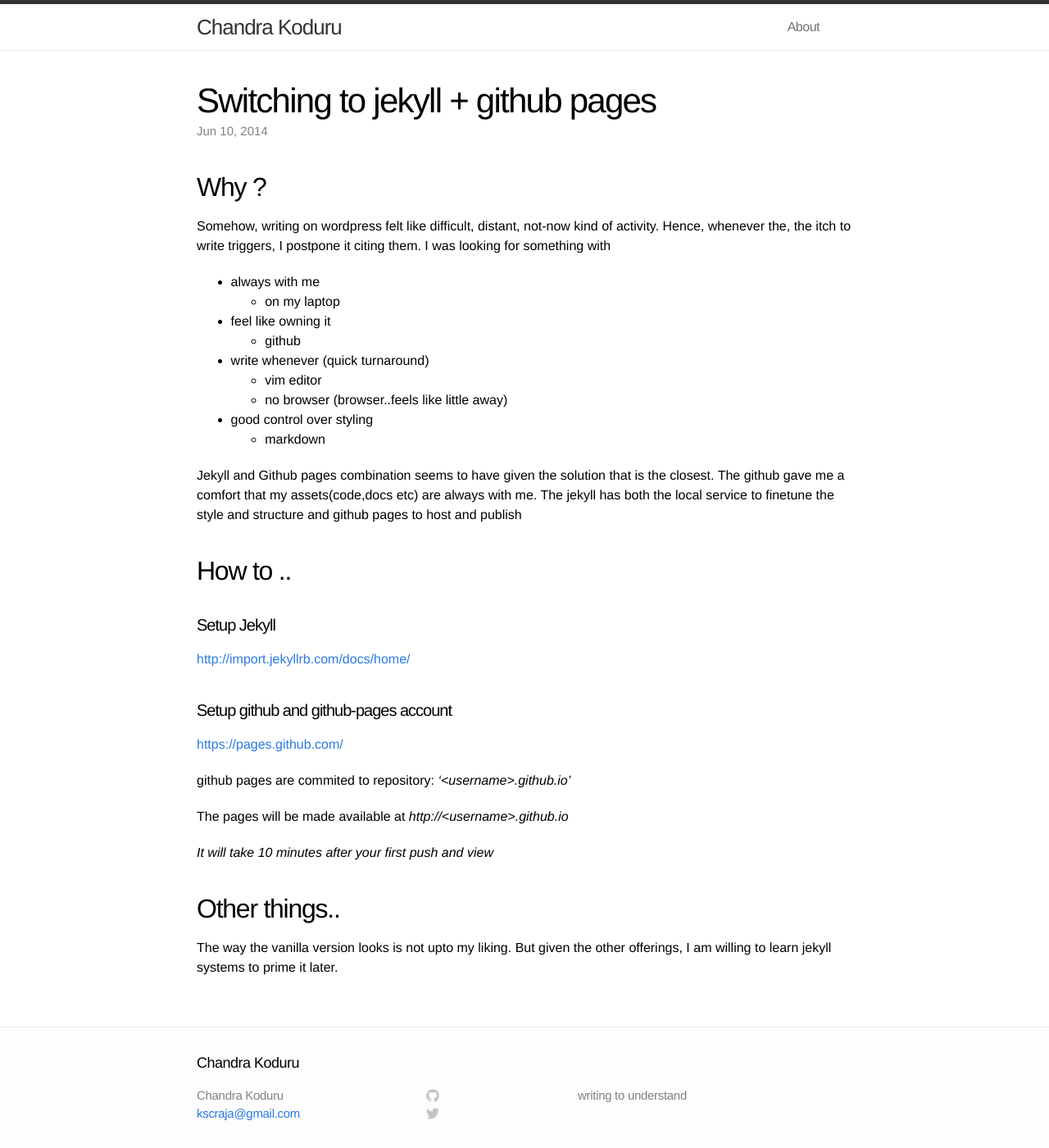
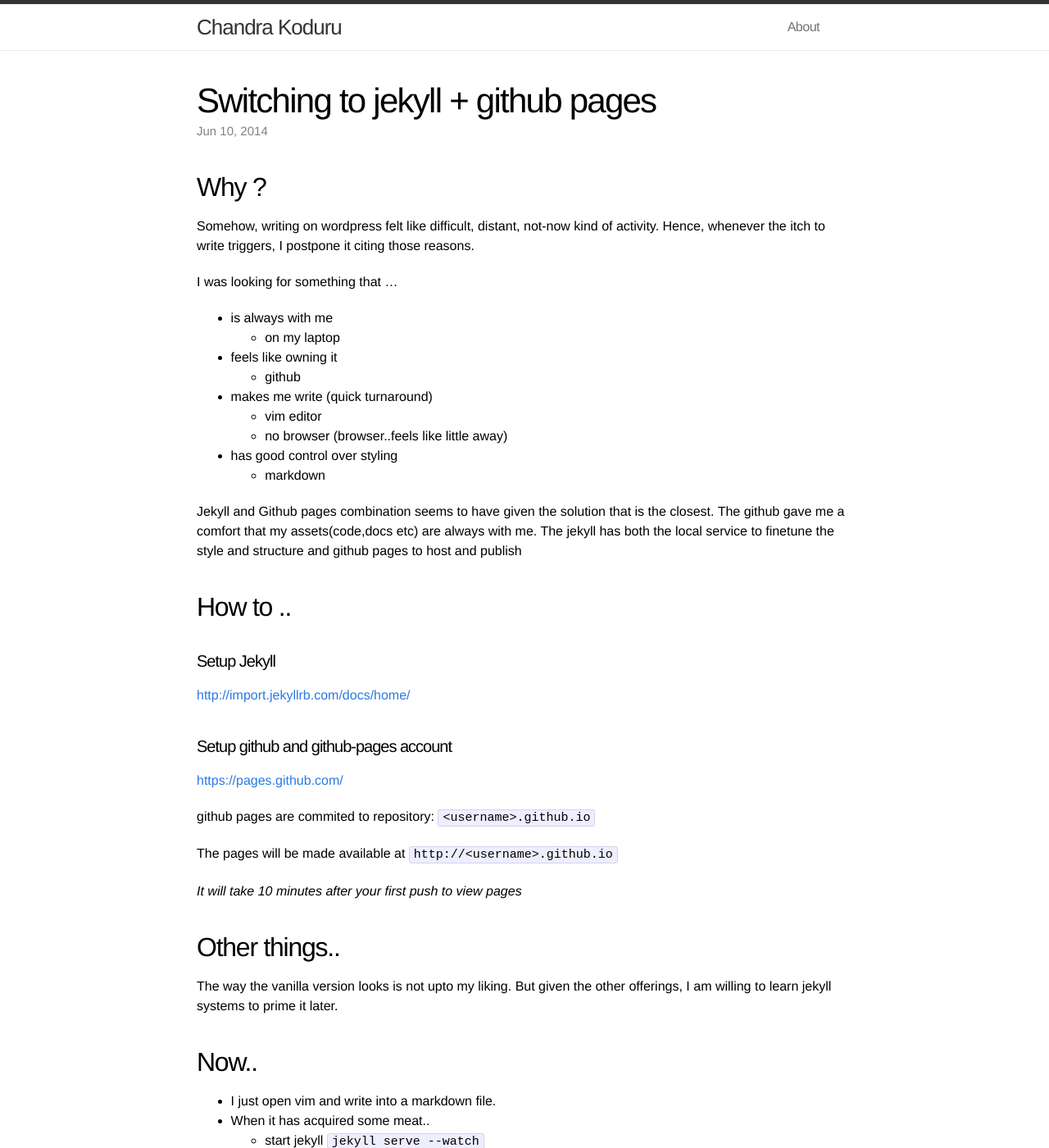
Before and after one commit to kscraja/kscraja.github.io, a Jekyll site: the page built from _posts/jekyll/2014-06-10-switching-to-jekylll-github-pages.md, in a window 1280 px wide and 1400 px high. Shown: the whole window at 82% size. Built offline with Jekyll 4.4.1, drawn with Linux system fonts in a browser that asks for light colours; some of the changed text lies outside the part shown.

Commit message:
updated the post

```diff
--- a/_posts/2014-06-10-switching-to-jekylll-github-pages.md
+++ b/_posts/jekyll/2014-06-10-switching-to-jekylll-github-pages.md
@@ -8,17 +8,18 @@
 ## Why ?
 
 Somehow, writing on wordpress felt like difficult, distant, not-now kind of activity.
-Hence, whenever the, the itch to write triggers, I postpone it citing them.
-I was looking for something with
+Hence, whenever the itch to write triggers, I postpone it citing those reasons.
 
-* always with me
+I was looking for something that ...
+
+* is always with me
     - on my laptop
-* feel like owning it
+* feels like owning it
     - github
-* write whenever (quick turnaround)
+* makes me write (quick turnaround)
     - vim editor
     - no browser (browser..feels like little away)
-* good control over styling
+* has good control over styling
     - markdown
 
 Jekyll and Github pages combination seems to have given the solution that is the closest.
@@ -35,13 +36,23 @@
 
 <https://pages.github.com/>
 
-github pages are commited to repository: *‘\<username\>.github.io’*
+github pages are commited to repository: `<username>.github.io`
 
-The pages will be made available at *http://\<username\>.github.io*
+The pages will be made available at `http://<username>.github.io`
 
-*It will take 10 minutes after your first push and view*
+*It will take 10 minutes after your first push to view pages*
 
 ## Other things..
 
 The way the vanilla version looks is not upto my liking.
 But given the other offerings, I am willing to learn jekyll systems to prime it later.
+
+## Now..
+
+* I just open vim and write into a markdown file.
+* When it has acquired some meat..
+    * start jekyll `jekyll serve --watch`
+    * hit <http://localhost:4000>
+* Fine tune the text, style etc
+* Commit and push it to github
+* Done..it is available to world !!
```
